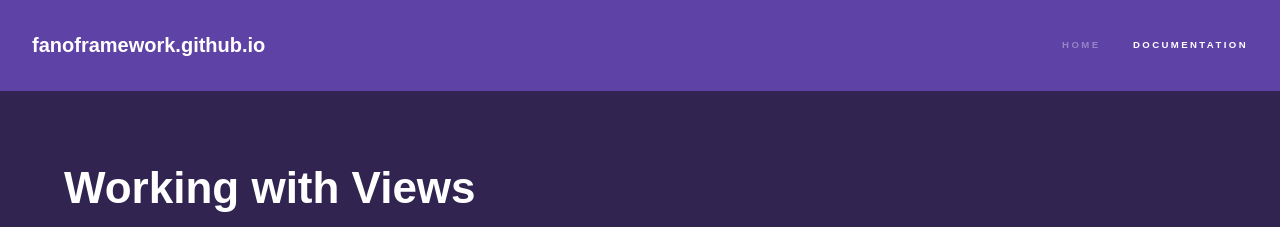
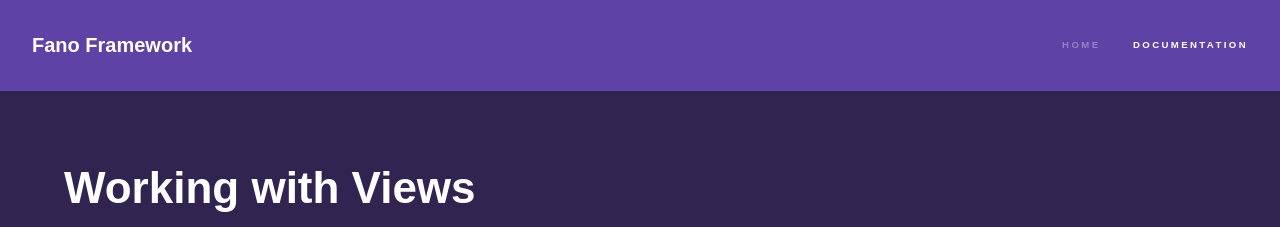
Before and after one commit to fanoframework/fanoframework.github.io, a Jekyll site: the page built from working-with-views/index.md, in a window 1280 px wide. Shown: the top 227 px of the page. Built offline with Jekyll 4.4.1, drawn with Linux system fonts in a browser that asks for light colours; our own code applies the rules of GitHub Pages for plain Markdown files; some of the changed lines change nothing that is shown.

Commit message:
edit site title

```diff
--- a/_config.yml
+++ b/_config.yml
@@ -1,2 +1,2 @@
 theme: jekyll-theme-hacker
-site.title: Fano Framework
+title: Fano Framework
```
